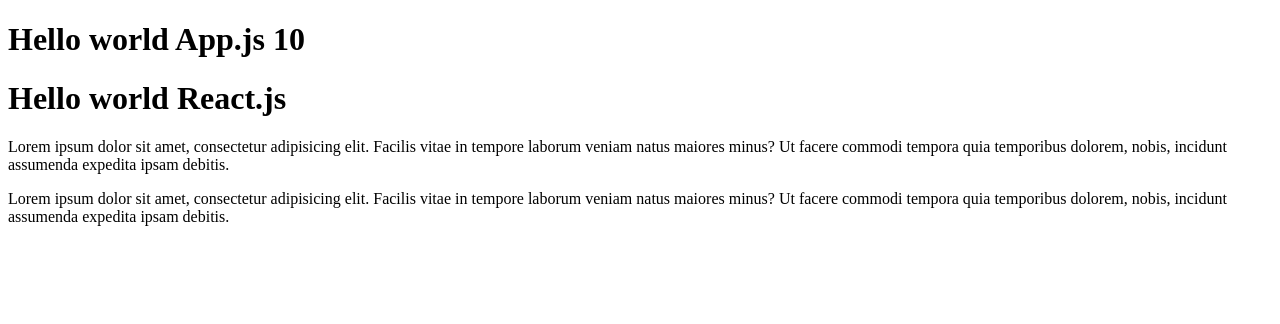
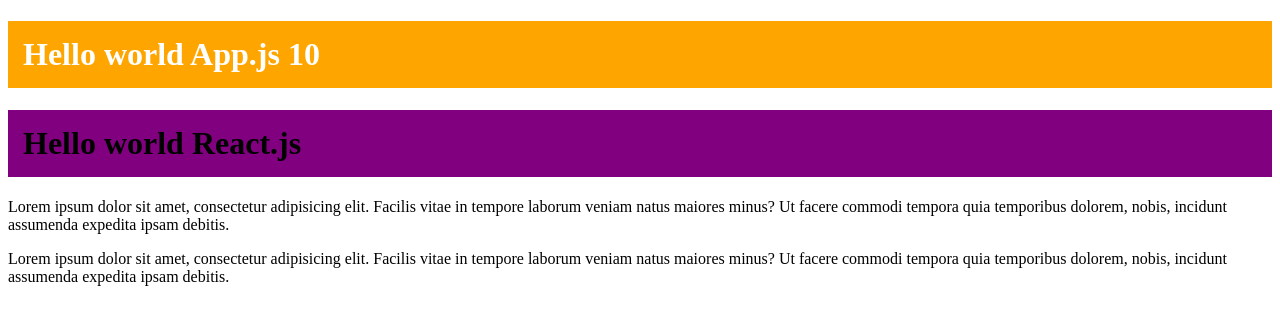
Before and after one commit to vavva1987/shop-project, a React (Create React App) app: page / in a window 1280 px wide. Shown: the top 324 px of the page. Built offline with nearby package versions, Linux system fonts and the light colour scheme.

Commit message:
added react style

```diff
--- /dev/null
+++ b/src/Header.tsx
@@ -0,0 +1,21 @@
+type HeaderType = {
+    title: string
+    num?: number
+    bgColor: string
+    position?: boolean
+}
+
+const Header = (props: HeaderType) => {
+    const style = {
+        backgroundColor: props.bgColor,
+        color: props.position ? 'white' : 'black',
+        padding: '15px',
+    }
+    return (
+        <h1 style={style}>
+            Hello world {props.title} {props.num}
+        </h1>
+    )
+}
+
+export default Header
--- a/src/index.tsx
+++ b/src/index.tsx
@@ -1,44 +1,9 @@
 import React from 'react'
 import ReactDOM from 'react-dom/client'
+import Header from './Header'
 
 const root = ReactDOM.createRoot(document.getElementById('root') as HTMLElement)
-// without jsx
-// const el = React.createElement('h1', { id: 'title' }, 'Hello Title')
 
-// // with jsx
-// const a = 10
-// const el = <h1 id="title">Hello Title, {a}</h1>
-
-// const el = (
-//     <div>
-//         <h1>Hello React</h1>
-//         <p>
-//             Lorem ipsum dolor sit amet consectetur adipisicing elit. Velit qui
-//             officiis, blanditiis ea sit, nesciunt laudantium perferendis
-//             accusantium inventore illo consectetur amet atque fugiat ipsa
-//             necessitatibus soluta debitis eligendi eos.
-//         </p>
-//         <p>
-//             Lorem ipsum dolor sit amet consectetur adipisicing elit. Velit qui
-//             officiis, blanditiis ea sit, nesciunt laudantium perferendis
-//             accusantium inventore illo consectetur amet atque fugiat ipsa
-//             necessitatibus soluta debitis eligendi eos.
-//         </p>
-//     </div>
-// )
-
-type HeaderType = {
-    title: string
-    num?: number
-}
-
-const Header = (props: HeaderType) => {
-    return (
-        <h1>
-            Hello world {props.title} {props.num}
-        </h1>
-    )
-}
 const Content = () => {
     return (
         <React.Fragment>
@@ -61,8 +26,8 @@
 const App = () => {
     return (
         <>
-            <Header title="App.js" num={10} />
-            <Header title="React.js" />
+            <Header title="App.js" num={10} bgColor="orange" position />
+            <Header title="React.js" bgColor="purple" />
             <Content />
         </>
     )
```
